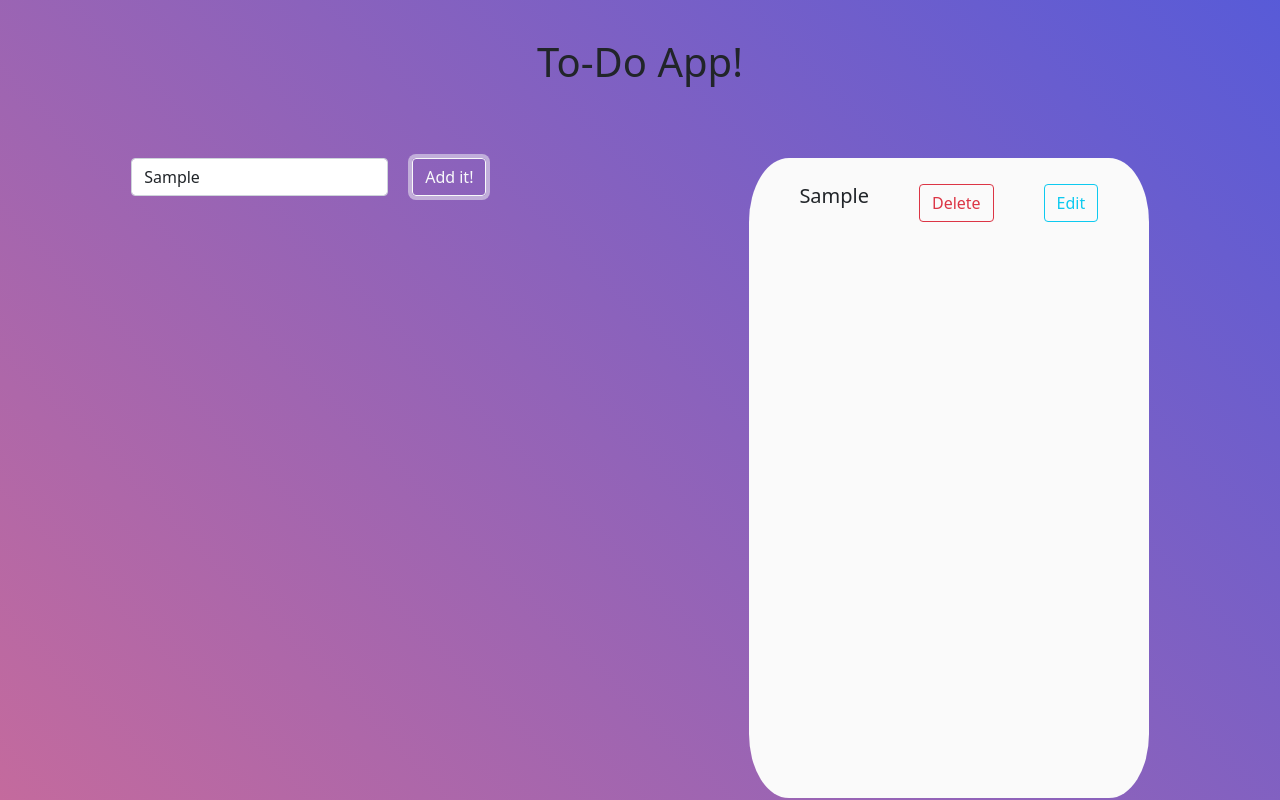
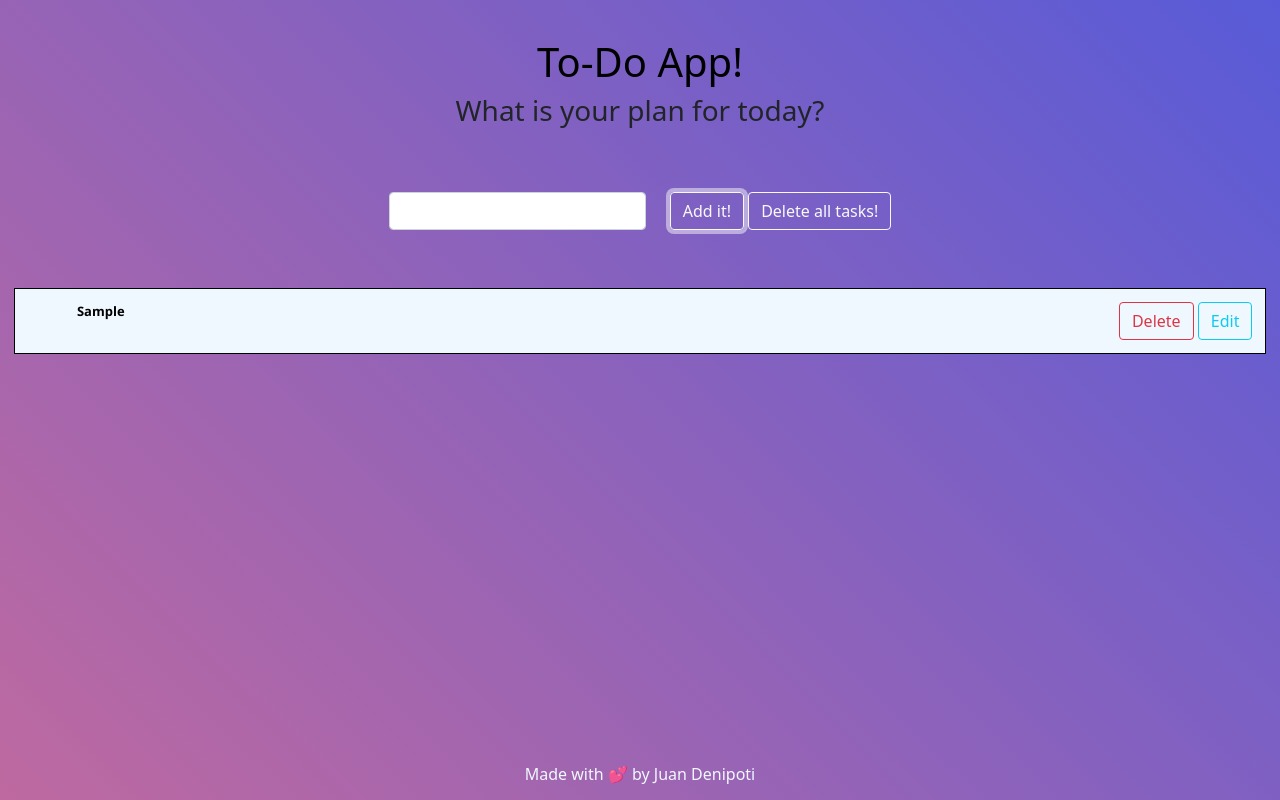
Before and after one commit to Juanideni/to-do-app, a React (Create React App) app: page / in a window 1280 px wide. Both pictures are taken after typing "Sample" into the empty fields and a click on the button "Add it!". Shown: the top 800 px of the page. Built offline with nearby package versions, Linux system fonts and the light colour scheme.

Commit message:
to-do app done!

```diff
--- a/package.json
+++ b/package.json
@@ -11,6 +11,7 @@
     "react-bootstrap": "^2.1.2",
     "react-dom": "^17.0.2",
     "react-icons": "^4.3.1",
+    "react-router-dom": "^6.2.1",
     "react-scripts": "5.0.0",
     "web-vitals": "^2.1.4"
   },
--- a/src/App.css
+++ b/src/App.css
@@ -3,35 +3,50 @@
 background: -moz-linear-gradient(45deg, rgba(213, 15, 61, 0.6), rgba(13, 17, 198, 0.69) 100%);
 background: -webkit-linear-gradient(45deg, rgba(213, 15, 61, 0.6), rgba(13, 17, 198, 0.69) 100%);
 background: linear-gradient(45deg, rgba(213, 15, 61, 0.6), rgba(13, 17, 198, 0.69) 100%);
-padding-bottom: 50%;
+height: 100rem;
 }
 .title{
   display: flex;
   justify-content: center;
   padding: 3% 0 5% 0;
 }
-.container{
-  display: flex;
-  justify-content: space-between;
+.a{
+  text-decoration: none;
+  color: #000000;
+}
+.a:hover{
+  color: #000000;
+}
+.subtitle{
+  text-align: center;
+  margin: -5% 0 5% 0;
 }
 .list-ul{
   list-style: none;
-  background-color: rgb(250, 250, 250);
-  border-radius: 10%;
   padding: 2%;
-  width: 25rem;
-  height: 40rem;
 }
 .div-li{
   display: flex;
-  justify-content: space-around;
+  justify-content: space-between;
+  background-color: aliceblue;
+  position: relative;
+  padding: 1% 1% 1% 0;
+  border: 1px solid black;
+}
+.task{
+  font-family:'Segoe UI', Tahoma, Geneva, Verdana, sans-serif;
+  font-size: small;
+  font-weight: bolder;
+  color: #000000;
+  border: 0px;
+  resize: none;
+  background-color: aliceblue;
+  padding: 0 0 0 5%;
 }
 
-.div-container{
-  display: flex;
-  justify-content: flex-end;
+
+
+.footer{
+  margin: 2% 0 0 0;
+  color: aliceblue;
 }
-.container-components{
-  display: flex;
-  justify-content: space-around;
-}
--- a/src/App.js
+++ b/src/App.js
@@ -1,21 +1,22 @@
 import "bootstrap/dist/css/bootstrap.min.css";
 import "./App.css";
 
+
 import ToDo from "./components/ToDo";
-
+import Foot from "./components/Foot";
 import Title from "./components/Title";
 
 function App(props) {
 
   return (
-    <>
-      <div className="app">
+
+     <div className="app">
+
         <Title />
         <ToDo/>
+        <Foot/>
+     </div>
 
-
-      </div>
-    </>
   );
 
 }
--- /dev/null
+++ b/src/components/Foot.js
@@ -0,0 +1,15 @@
+import React from 'react'
+import { Navbar } from "react-bootstrap"
+
+
+function Foot() {
+  return (
+    <Navbar className="footer justify-content-center" fixed="bottom">
+      <h6>
+        Made with 💕 by Juan Denipoti
+      </h6>
+    </Navbar>
+  );
+}
+
+export default Foot
--- a/src/components/Title.js
+++ b/src/components/Title.js
@@ -1,7 +1,16 @@
 
 function Title() {
     return (
-        <h1 className="title">To-Do App!</h1>
+        <>
+        <div>
+        <h1 className="title">
+            <a href="/" className="a">
+            To-Do App!
+            </a>
+        </h1>
+        <h3 className="subtitle">What is your plan for today?</h3>
+        </div>
+        </>
 
     )
 }
--- a/src/components/ToDo.js
+++ b/src/components/ToDo.js
@@ -1,23 +1,57 @@
-import { Form, Button, Row, Col } from "react-bootstrap";
+import { Form, Button, Row, Col, ListGroup } from "react-bootstrap";
 import { useState } from "react";
 
-function ToDo(props) {
+function ToDo() {
   const [task, setTask] = useState("");
-
   const [taskList, setTaskList] = useState([]);
+  const [toggleSubmit, setToggleSubmit] = useState(true);
+  const [updatedTask, setUpdatedTask] = useState(null);
 
   const addTask = () => {
+    if (task === "") {
+      alert("Input cant be empty")
+    }
+     else if (task !== "" && !toggleSubmit) {
+      setTaskList(
+        taskList.map((tasks) => {
+          if (tasks.id === updatedTask) {
+            return { ...tasks, item: task };
+          }
+          return tasks;
+        })
+       );
+        setUpdatedTask(null);
+        setToggleSubmit(true);
+       setTask("");
+
+
+    } else {
       const taskDetails = {
         id: Math.floor(Math.random() * 1000),
         item: task,
       };
       setTaskList([...taskList, taskDetails]);
+      setToggleSubmit(true)
        setTask("");
+
+    }
   };
 
   const deleteById = (id) => {
     setTaskList(taskList.filter((tasks) => tasks.id !== id));
   };
+  const deleteAll = () => {
+    setTaskList([]);
+  };
+  const editTask = (id) => {
+    let newTask = taskList.find((tasks) => {
+      return tasks.id === id;
+    });
+    setToggleSubmit(false);
+    setUpdatedTask(id);
+    setTask(newTask.item);
+  };
+
   function getTask(e) {
     setTask(e.target.value);
   }
@@ -28,15 +62,11 @@ function ToDo(props) {
 
   return (
     <>
-      <div className="container-components">
+      <div className=" row row-cols-sm-1 row-cols-md-1 row-cols-lg-1 row-cols-xl-1 g-4">
         <Form className="formulary" onSubmit={handleSubmit}>
           <Row className="justify-content-center">
             <Col xs="auto">
-              <Form.Control
-                type="text"
-                placeholder="for ex: Tidy my room"
-                onChange={getTask}
-              />
+              <Form.Control type="text" value={task} onChange={getTask} />
             </Col>
             <Col xs="auto">
               <Button
@@ -45,7 +75,16 @@ function ToDo(props) {
                 variant="outline-light"
                 onClick={addTask}
               >
-                Add it!
+                {toggleSubmit ? "Add it!" : "Edit it!"}
+              </Button>
+              {"    "}
+              <Button
+                type="submit"
+                className="mb-2"
+                variant="outline-light"
+                onClick={deleteAll}
+              >
+                Delete all tasks!
               </Button>
             </Col>
           </Row>
@@ -58,20 +97,27 @@ function ToDo(props) {
                 <li className="div-li">
                   {tasks.item !== "" ? (
                     <>
-                      <h5>{tasks.item}</h5>
+                      <textarea className="task" disabled>{tasks.item}</textarea>
+                      <div className="buttons">
                         <Button
                           variant="outline-danger"
                           onClick={() => deleteById(tasks.id)}
                         >
-                        {" "}
                           Delete
+                        </Button>{" "}
+                        <Button
+                          variant="outline-info"
+                          onClick={() => editTask(tasks.id)}
+                        >
+                          Edit
                         </Button>
-                      <Button variant="outline-info">Edit</Button>
+                      </div>
                     </>
                   ) : (
                     ""
                   )}
                 </li>
+                <br></br>
               </>
             ))}{" "}
           </ul>
```
Also changed, not shown: 1 other file (tests, documents, lock files or other folders). Lines whose indentation alone changed are shown as unchanged.
